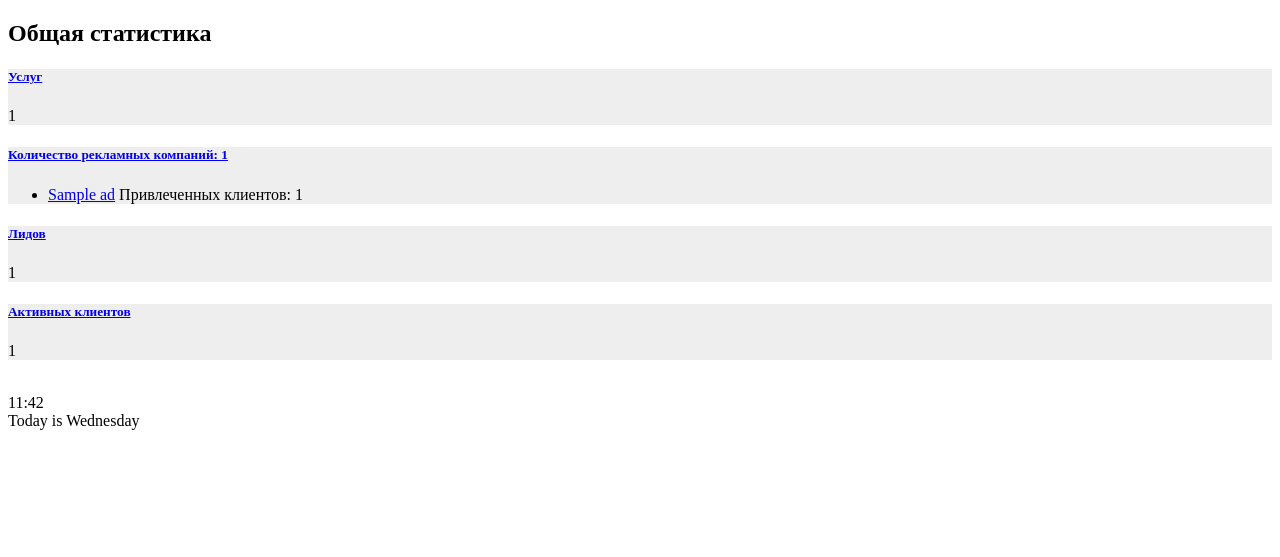
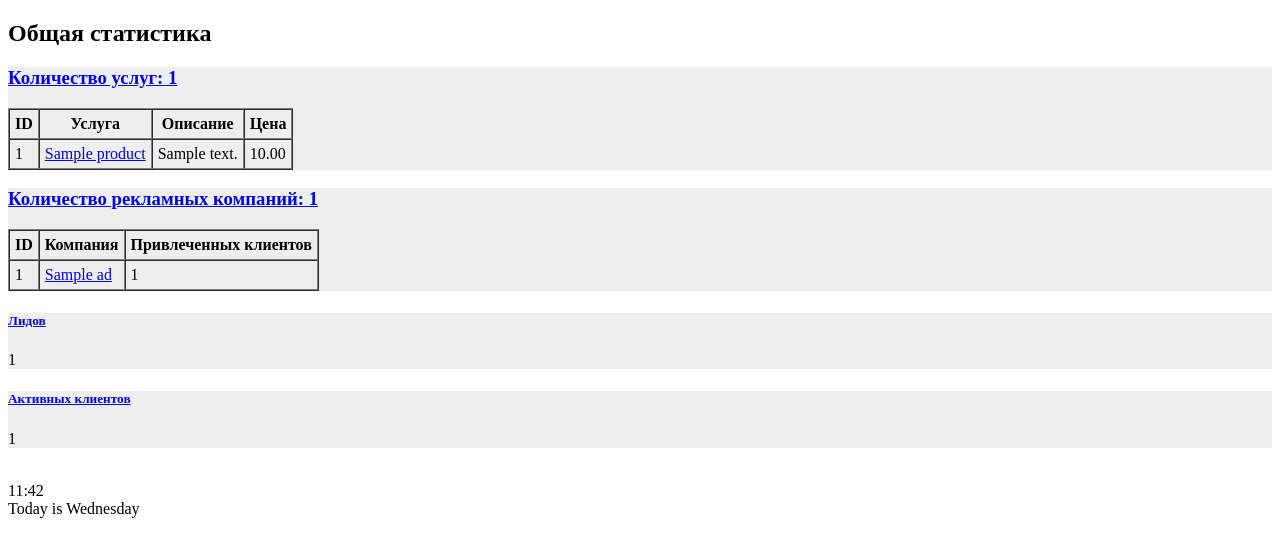
Before and after one commit to alexsemenovv/CRM-customer-management-system, a Django app: page /statistics/ in a window 1280 px wide. Shown: the top 557 px of the page. Run offline with Django 4.2, Linux system fonts and the light colour scheme; tables that the repository leaves empty hold one stand-in row (values such as "Sample post").

Commit message:
added table for ads and products

```diff
--- a/DjangoCRM/statisticsapp/templates/statisticsapp/index.html
+++ b/DjangoCRM/statisticsapp/templates/statisticsapp/index.html
@@ -2,36 +2,67 @@
 
 {% block body %}
 <h2 class="fw-bold">Общая статистика</h2>
+
 <div class="row bg-white px-3 py-3 mx-2 my-5 rounded pb-5 shadow-lg">
     <div class="col">
         <div class="card border-light shadow" style="background: #eee">
             <div class="card-body bg-gray-900">
-                <h5 class="card-title fw-bold">
-                    <a href="/products/" class="link-dark text-decoration-none">Услуг</a>
-                </h5>
-                <i class="fas fa-microchip float-end"></i>
-                <p class="card-text fw-bold fs-1">{{ products|length }}</p>
+                <h3 class="card-title fw-bold">
+                    <a href="/products/" class="link-dark text-decoration-none">Количество услуг: {{ products|length }}</a>
+                </h3>
+                    <table border="1" cellspacing="0" cellpadding="5">
+                        <thead>
+                            <tr>
+                                <th>ID</th>
+                                <th>Услуга</th>
+                                <th>Описание</th>
+                                <th>Цена</th>
+                            </tr>
+                        </thead>
+                        <tbody>
+                            {% for p in products %}
+                                <tr>
+                                    <td>{{ p.id }}</td>
+                                    <td><a href="/ads/{{ ad.pk }}" class="text-decoration-none link-dark">{{ p.name }}</a></td>
+                                    <td>{{ p.description }}</td>
+                                    <td>{{ p.price }}</td>
+                                </tr>
+                            {% endfor %}
+                        </tbody>
+                    </table>
+
             </div>
         </div>
     </div>
+
     <div class="col">
         <div class="card border-light shadow" style="background: #eee">
             <div class="card-body">
-                <h5 class="card-title fw-bold">
+                <h3 class="card-title fw-bold">
                     <a href="/ads/" class="link-dark text-decoration-none">Количество рекламных компаний: {{ ads|length }}</a>
-                </h5>
-                <i class="fas fa-ad float-end"></i>
-                <ul class="list-group">
-                    {% for ad in ads %}
-                        <li class="list-group-item list-group-item-light d-flex justify-content-between">
-                            <a href="/ads/{{ ad.pk }}" class="text-decoration-none link-dark">{{ ad.name }}</a>
-                            <span>Привлеченных клиентов: {{ ad.count }}</span>
-                        </li>
-                    {% endfor %}
-                </ul>
+                </h3>
+                <table border="1" cellspacing="0" cellpadding="5">
+                    <thead>
+                        <tr>
+                            <th>ID</th>
+                            <th>Компания</th>
+                            <th>Привлеченных клиентов</th>
+                        </tr>
+                    </thead>
+                    <tbody>
+                        {% for ad in ads %}
+                            <tr>
+                                <td>{{ ad.id }}</td>
+                                <td><a href="/ads/{{ ad.pk }}" class="text-decoration-none link-dark">{{ ad.name }}</a></td>
+                                <td>{{ ad.count }}</td>
+                            </tr>
+                        {% endfor %}
+                    </tbody>
+                </table>
             </div>
         </div>
     </div>
+
     <div class="col">
         <div class="card border-light shadow" style="background: #eee">
             <div class="card-body">
--- a/DjangoCRM/statisticsapp/views.py
+++ b/DjangoCRM/statisticsapp/views.py
@@ -33,7 +33,5 @@ def get_statistics(request: HttpRequest) -> HTTPResponse:
     return render(request, "statisticsapp/index.html", context=context)
 
 # TODO
-#  Статистику считают по нескольким критериям:
-#  число клиентов, привлечённых рекламной кампанией;
 #  число клиентов, перешедших из потенциальных в активных;
 #  соотношение дохода от контрактов и расходов на рекламу.
```
